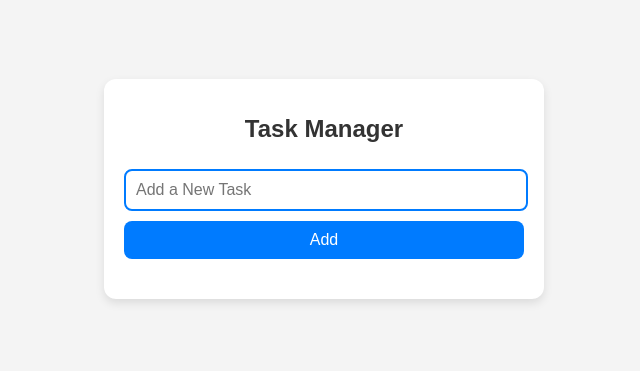
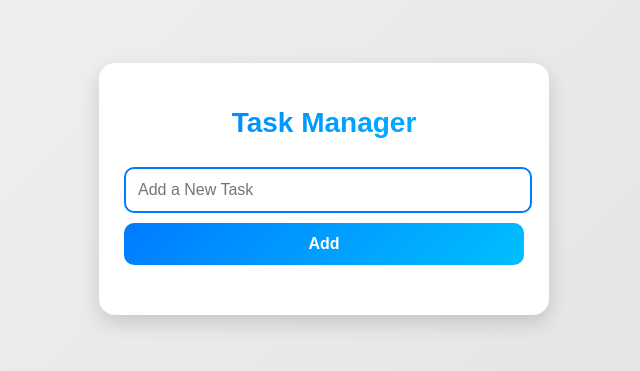
Before and after one commit to karthikdokiparthi/InnomaticsInternship, a React (Vite) app in the folder Assignments/Assignment5/todolist/: page / in a window 1280 px wide. Shown: the part 211-582 px from the top of the page, without its empty margins (316-956 px from the left). Built offline with nearby package versions, Linux system fonts and the light colour scheme.

Commit message:
chore: update css for more design

```diff
--- a/Assignments/Assignment5/todolist/src/App.css
+++ b/Assignments/Assignment5/todolist/src/App.css
@@ -1,6 +1,6 @@
 body {
   font-family: 'Poppins', sans-serif;
-  background-color: #f4f4f4;
+  background: linear-gradient(135deg, #f4f4f4, #e0e0e0);
   display: flex;
   justify-content: center;
   align-items: center;
@@ -11,51 +11,71 @@ body {
 .home-container {
   width: 400px;
   background: white;
-  padding: 20px;
-  border-radius: 12px;
-  box-shadow: 0 4px 10px rgba(0, 0, 0, 0.1);
+  padding: 25px;
+  border-radius: 16px;
+  box-shadow: 0 8px 20px rgba(0, 0, 0, 0.15);
   overflow: hidden;
+  transition: transform 0.3s ease, box-shadow 0.3s ease;
+}
+
+.home-container:hover {
+  transform: translateY(-5px);
+  box-shadow: 0 12px 24px rgba(0, 0, 0, 0.2);
 }
 
 .header-container {
   text-align: center;
-  margin-bottom: 20px;
+  margin-bottom: 25px;
 }
 
 .header-text {
-  font-size: 24px;
-  font-weight: bold;
+  font-size: 28px;
+  font-weight: 700;
   color: #333;
+  background: linear-gradient(135deg, #007bff, #00bfff);
+  -webkit-background-clip: text;
+  -webkit-text-fill-color: transparent;
 }
 
 .text-container {
   width: 95%;
-  padding: 10px;
+  padding: 12px;
   margin: 10px 0;
   border: 2px solid #007bff;
-  border-radius: 8px;
+  border-radius: 10px;
   font-size: 16px;
   outline: none;
+  transition: border-color 0.3s ease, box-shadow 0.3s ease;
+}
+
+.text-container:focus {
+  border-color: #00bfff;
+  box-shadow: 0 0 8px rgba(0, 123, 255, 0.3);
 }
 
 .btn-add {
   width: 100%;
-  padding: 10px;
-  background: #007bff;
+  padding: 12px;
+  background: linear-gradient(135deg, #007bff, #00bfff);
   color: white;
   border: none;
-  border-radius: 8px;
+  border-radius: 10px;
   cursor: pointer;
   font-size: 16px;
-  transition: 0.3s;
+  font-weight: 600;
+  transition: transform 0.3s ease, box-shadow 0.3s ease;
 }
 
+
 .btn-add:hover {
-  background: #0056b3;
+  background: linear-gradient(135deg, #0056b3, #0080ff);
+  transform: translateY(-2px);
+  box-shadow: 0 4px 12px rgba(0, 123, 255, 0.3);
 }
 
+
 .section-container {
-  margin-top: 20px;
+  margin-top: 25px;
 }
 
 ol {
@@ -65,15 +85,15 @@ ol {
 
 li {
   background: #f9f9f9;
-  padding: 12px;
-  margin-bottom: 8px;
-  border-radius: 8px;
+  padding: 15px;
+  margin-bottom: 10px;
+  border-radius: 10px;
   display: flex;
   justify-content: space-between;
   align-items: center;
   flex-wrap: wrap;
-  box-shadow: 0 2px 5px rgba(0, 0, 0, 0.1);
-  transition: 0.3s;
+  box-shadow: 0 4px 8px rgba(0, 0, 0, 0.1);
+  transition: transform 0.3s ease, box-shadow 0.3s ease;
   word-wrap: break-word;
   overflow-wrap: break-word;
   max-width: 100%;
@@ -81,6 +101,8 @@ li {
 }
 
 li:hover {
+  transform: translateY(-3px);
+  box-shadow: 0 6px 12px rgba(0, 0, 0, 0.15);
   background: #e6f2ff;
 }
 
@@ -91,11 +113,13 @@ li:hover {
   overflow: hidden;
   text-overflow: ellipsis;
   white-space: nowrap;
+  font-size: 16px;
+  color: #333;
 }
 
 .btn-container {
   display: flex;
-  gap: 5px;
+  gap: 8px;
   align-items: center;
 }
 
@@ -104,57 +128,74 @@ li:hover {
   background: transparent;
   border: none;
   cursor: pointer;
-  font-size: 18px;
+  font-size: 20px;
   padding: 5px;
+  transition: transform 0.3s ease, color 0.3s ease;
+}
+
+.btn-arrow {
   color: #007bff;
-  transition: 0.3s;
 }
 
 .btn-arrow:hover {
   color: #0056b3;
+  transform: scale(1.1);
 }
 
 .btn-delete {
-  color: red;
+  color: #ff4d4d;
 }
 
 .btn-delete:hover {
-  color: darkred;
+  color: #cc0000;
+  transform: scale(1.1);
 }
 
 .btn-edit,
 .btn-save {
   background: transparent;
-  color: green;
   border: none;
-  padding: 6px 12px;
-  border-radius: 6px;
   cursor: pointer;
   font-size: 20px;
-  transition: 0.3s;
+  padding: 5px;
+  color: #28a745;
+  transition: transform 0.3s ease, color 0.3s ease;
 }
 
 .btn-edit:hover,
 .btn-save:hover {
-  color: rgb(49, 225, 49);
+  color: #218838;
+  transform: scale(1.1);
 }
 
 .edit-input {
   width: 70%;
-  padding: 8px;
+  padding: 10px;
   border: 2px solid #007bff;
-  border-radius: 6px;
+  border-radius: 8px;
   font-size: 14px;
   outline: none;
+  transition: border-color 0.3s ease, box-shadow 0.3s ease;
+}
+
+.edit-input:focus {
+  border-color: #00bfff;
+  box-shadow: 0 0 8px rgba(0, 123, 255, 0.3);
 }
 
 .completed {
   text-decoration: line-through;
-  color: gray;
+  color: #888;
 }
 
 .btn-check {
   margin-right: 10px;
   cursor: pointer;
   transform: scale(1.2);
+  transition: transform 0.3s ease, color 0.3s ease;
 }
+
+.btn-check:hover {
+  transform: scale(1.3);
+  color: #28a745;
+}
```
